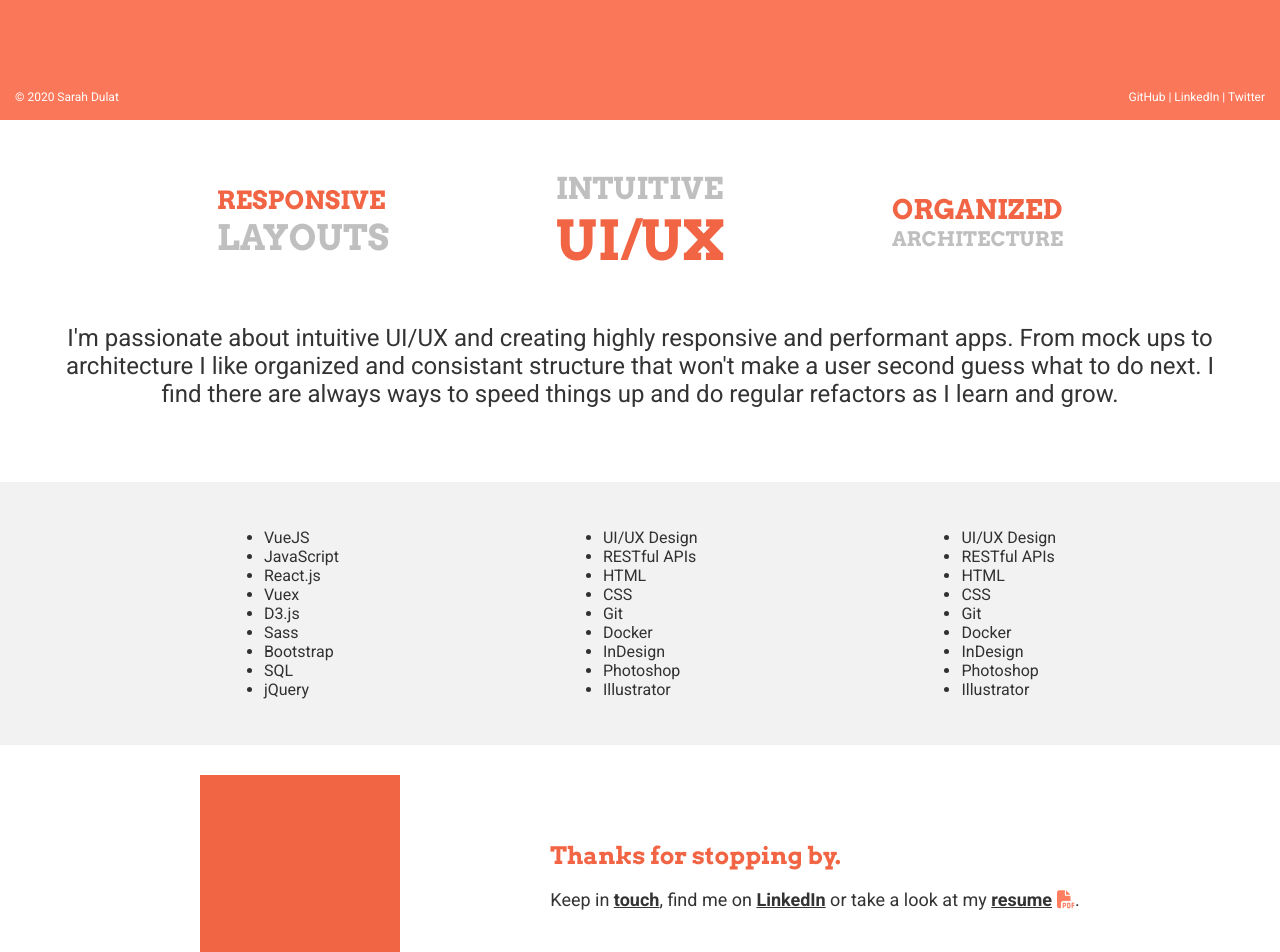
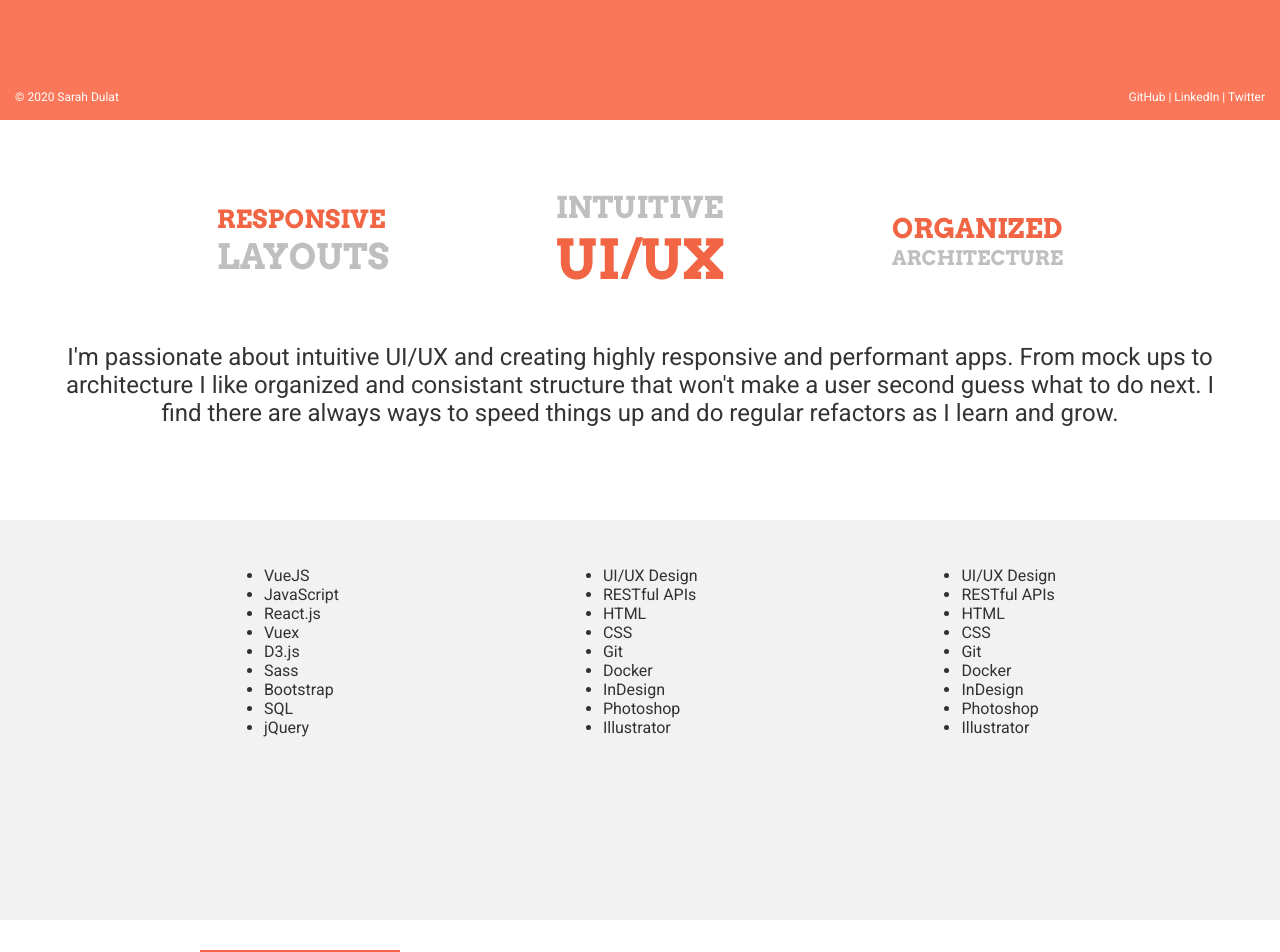
Before and after one commit to sarahdulat/sarah-dulat, a Vue app: page / in a window 1280 px wide. Shown: the part 680-1632 px from the top of the page. Built offline with nearby package versions, Linux system fonts and the light colour scheme.

Commit message:
setting section heights

```diff
--- a/public/css/styles.css
+++ b/public/css/styles.css
@@ -15,6 +15,7 @@ body {
 .container {
   margin: auto;
   padding: 0 50px 50px;
+  align-content: center;
 }
 
 #hero {
@@ -25,18 +26,27 @@ body {
   padding: 25px 30% 100% 50px;
 }
 
+#about {
+  display: flex;
+  height: 50vh;
+  min-height: 400px;
+}
 #about #values {
   align-items: center;
   padding: 50px 0 25px;
 }
 
 #skills {
+  height: 50vh;
   background-color: rgba(0, 0, 0, 0.05);
 }
 #skills .container {
   padding: 30px 0;
 }
 
+#contact {
+  height: 50vh;
+}
 #contact div.photo {
   margin: 30px 0;
   height: 200px;
--- a/src/sass/partials/_body.scss
+++ b/src/sass/partials/_body.scss
@@ -12,6 +12,7 @@ body {
 .container {
 	margin: auto;
 	padding: 0 50px 50px;
+	align-content: center;
 }
 #hero {
 	height: 100vh;
@@ -21,18 +22,24 @@ body {
 	}
 }
 #about {
+	display: flex;
+	height: 50vh;
+	min-height: 400px;
 	#values {
 		align-items: center;
 		padding: 50px 0 25px;
 	}
 }
 #skills {
+	// display: flex;
+	height: 50vh;
 	background-color: rgba(0,0,0,0.05);
 	.container {
 		padding: 30px 0;
 	}
 }
 #contact {
+	height: 50vh;
 	div.photo {
 		margin: 30px 0;
 		height: 200px;
```
